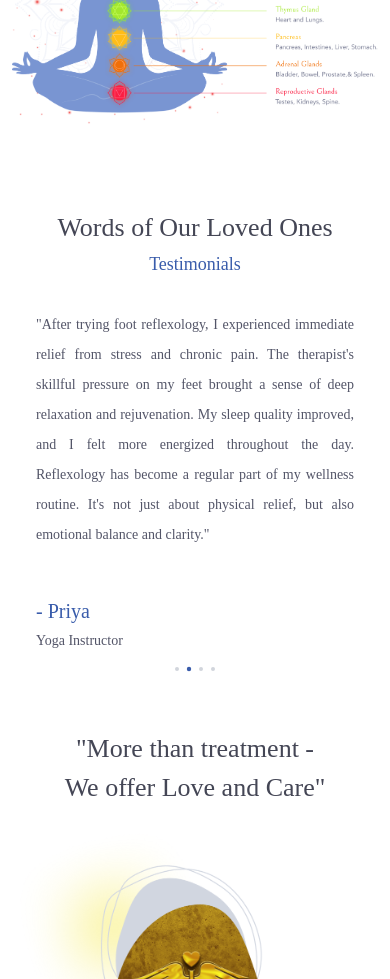
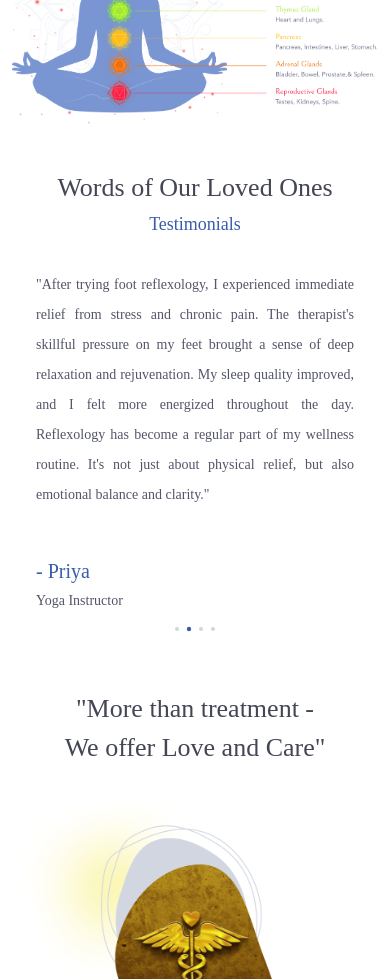
Before and after one commit to shiyam312001/arulneri, a Next.js app: page / in a window 390 px wide. Shown: the part 7340-8319 px from the top of the page. Built offline with nearby package versions, Linux system fonts and the light colour scheme; no server answers; a web font is replaced by a local one.

Commit message:
'initial'

```diff
--- a/app/style.css
+++ b/app/style.css
@@ -1710,6 +1710,9 @@ padding: 0;
   margin-top: -137px;
   height: auto !important;
 }
+.py-12{
+  margin-top: -40px !important;
+}
  .welcome-orange {
 	position: absolute;
 	top: 368px;
```
